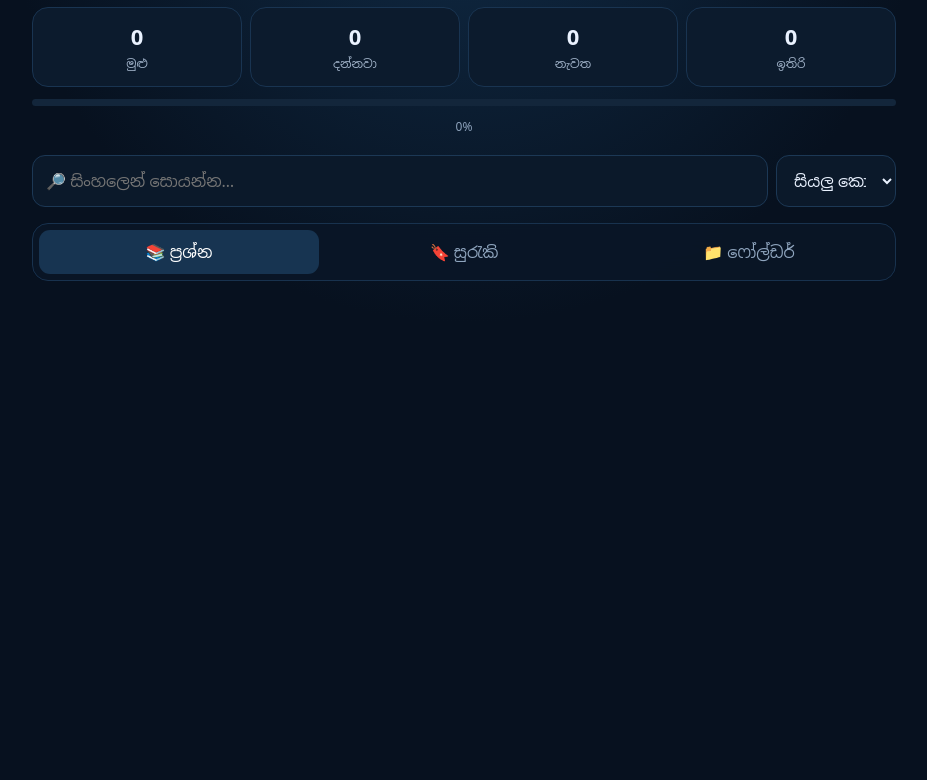
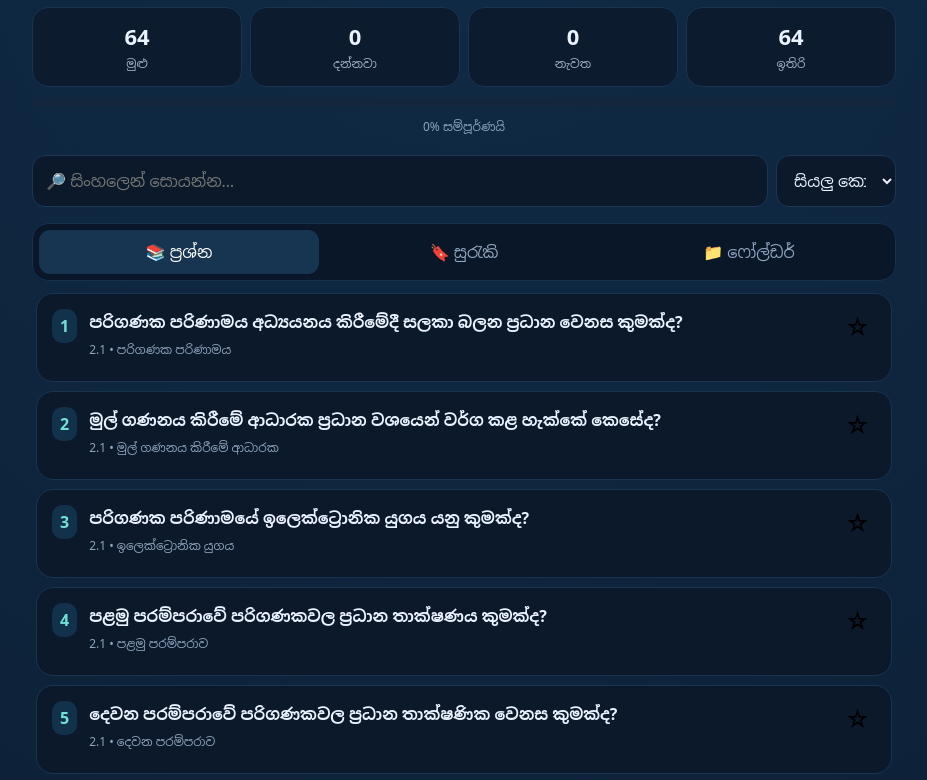
Before and after one commit to adnimeshakalhara04-create/ict-lesson-2, a plain HTML site: page index.html in a window 1280 px wide. Shown: the part 138-918 px from the top of the page, without its empty margins (176-1103 px from the left). Before the commit the page ends 800 px from the top, so only its background shows below. Drawn offline with Linux system fonts and the light colour scheme.

Commit message:
Load section question banks before app

```diff
--- a/index.html
+++ b/index.html
@@ -8,13 +8,10 @@
 </head><body>
 <header><div><small>A/L ICT • OFFLINE RECALL</small><h1>පාඩම 02</h1><p>පරිගණක පරිණාමය සහ පරිගණක දෘඪාංග</p></div><button id="installBtn" hidden>⬇️ ස්ථාපනය</button></header>
 <main>
-<section class="stats">
-<div><b id="total">0</b><span>මුළු</span></div><div><b id="known">0</b><span>දන්නවා</span></div><div><b id="review">0</b><span>නැවත</span></div><div><b id="remaining">0</b><span>ඉතිරි</span></div>
-</section><div class="progress"><i id="bar"></i></div><p id="pct" class="pct">0%</p>
+<section class="stats"><div><b id="total">0</b><span>මුළු</span></div><div><b id="known">0</b><span>දන්නවා</span></div><div><b id="review">0</b><span>නැවත</span></div><div><b id="remaining">0</b><span>ඉතිරි</span></div></section>
+<div class="progress"><i id="bar"></i></div><p id="pct" class="pct">0%</p>
 <section class="toolbar"><input id="search" placeholder="🔎 සිංහලෙන් සොයන්න…"><select id="section"><option value="">සියලු කොටස්</option><option>2.1</option><option>2.2</option><option>2.3</option><option>2.4</option></select></section>
-<nav><button data-tab="questions" class="active">📚 ප්‍රශ්න</button><button data-tab="saved">🔖 සුරැකි</button><button data-tab="folders">📁 ෆෝල්ඩර්</button></nav>
-<section id="content"></section>
-</main>
+<nav><button data-tab="questions" class="active">📚 ප්‍රශ්න</button><button data-tab="saved">🔖 සුරැකි</button><button data-tab="folders">📁 ෆෝල්ඩර්</button></nav><section id="content"></section></main>
 <div id="modal" class="modal hidden"><div class="sheet"><button id="close" class="close">✕</button><div id="study"></div></div></div>
-<script src="questions.js"></script><script src="app.js"></script>
+<script src="q21.js"></script><script src="q22.js"></script><script src="q23.js"></script><script src="q24.js"></script><script src="questions.js"></script><script src="app.js"></script>
 </body></html>
```
